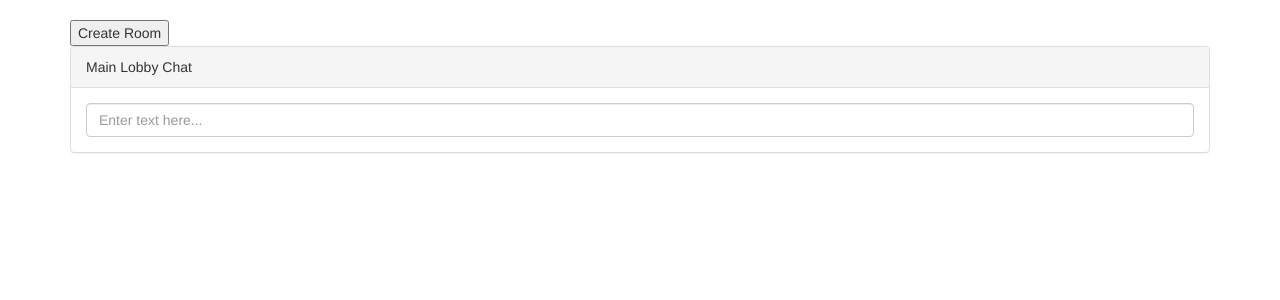
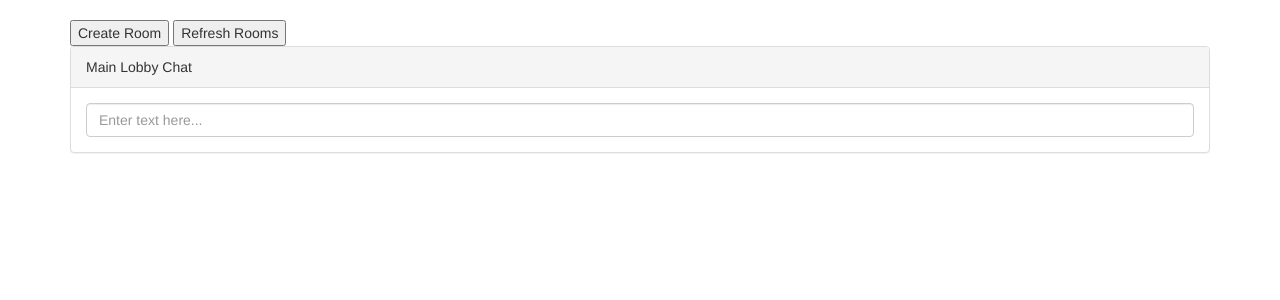
Before and after one commit to john-best/chat, a Flask app: page / in a window 1280 px wide. Shown: the part 52-352 px from the top of the page. Run offline with Flask 2, Linux system fonts and the light colour scheme; some libraries are stand-ins or nearby versions.

Commit message:
add 'refresh rooms' button

```diff
--- a/templates/lobby.html
+++ b/templates/lobby.html
@@ -60,6 +60,7 @@
 
         <div class="container">
             <input type="button" value="Create Room" id="lobby-create-room">
+            <input type="button" value="Refresh Rooms" id="lobby-refresh-rooms">
         </div>
         <div class="container rooms">
             <!-- should be populated using javascript? -->
```
